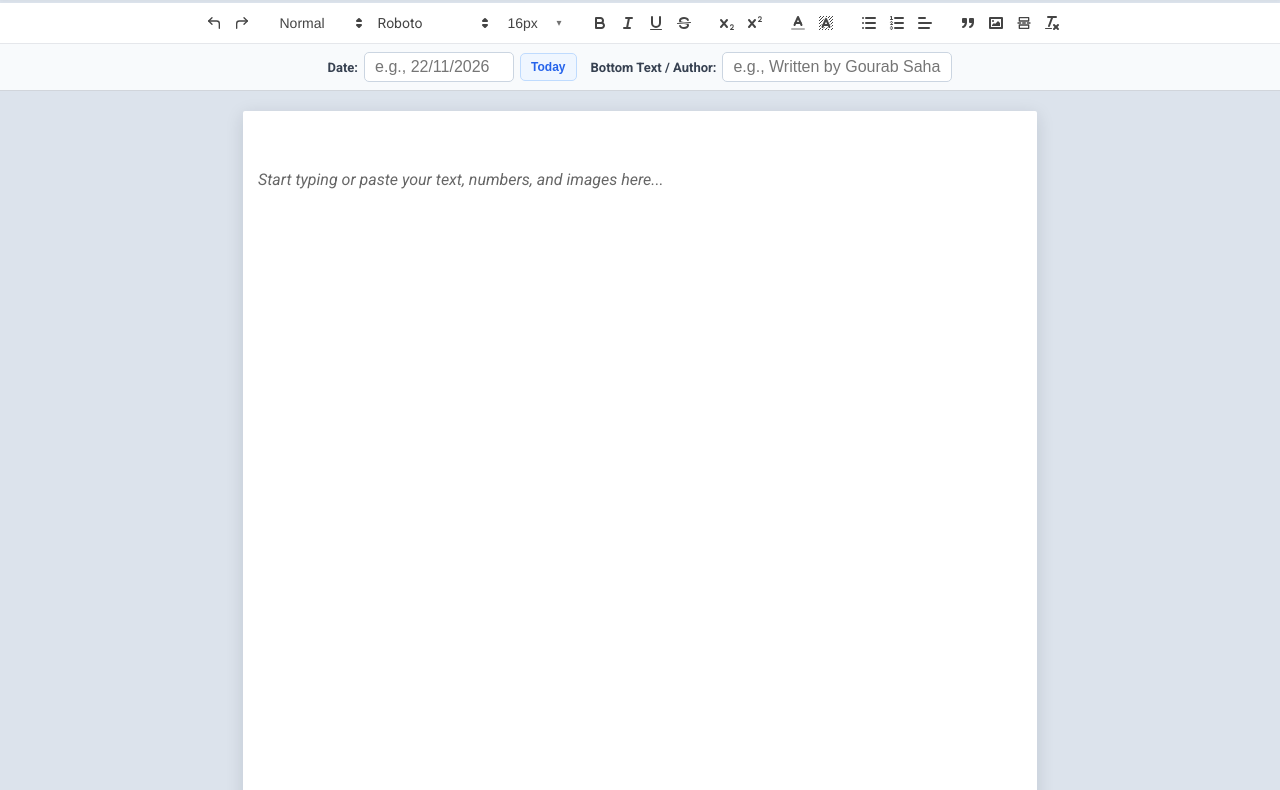
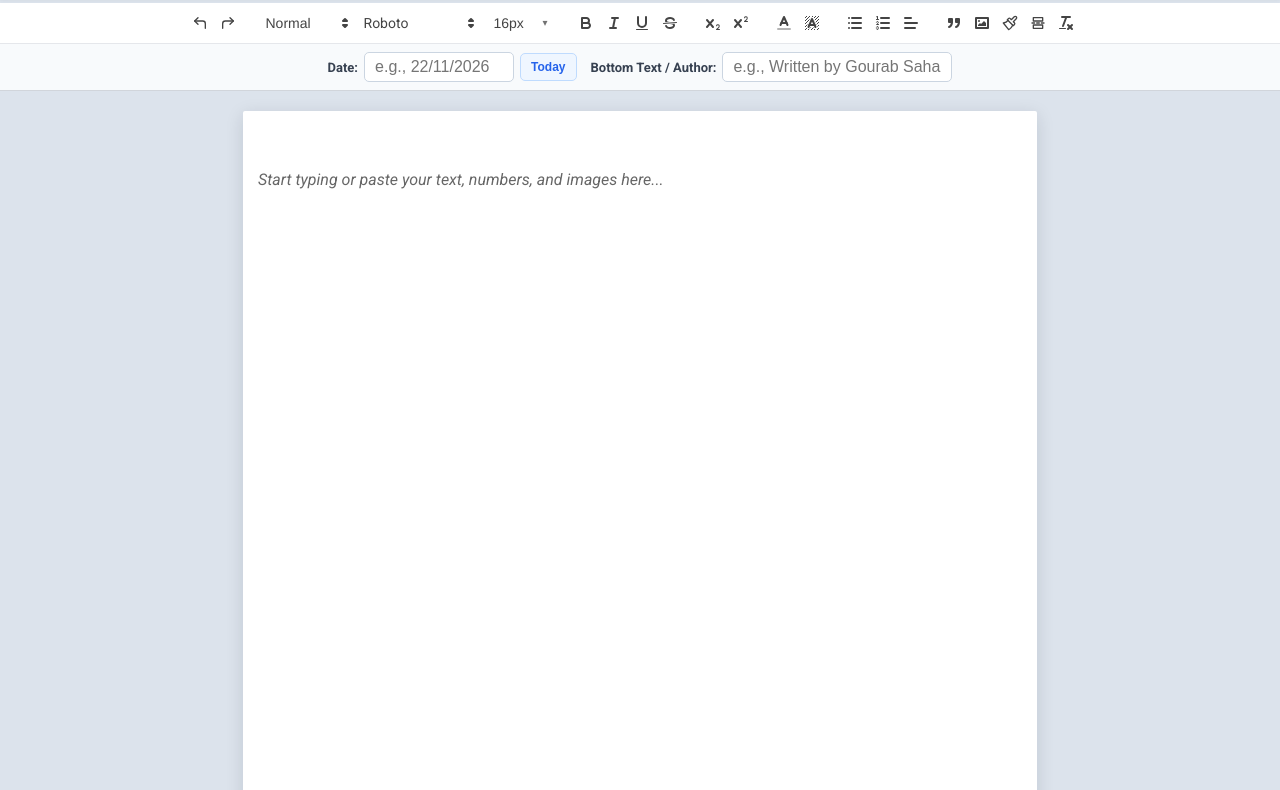
Before and after one commit to gourabs289-maker/yourdoc, a plain HTML site: page index.html in a window 1280 px wide. Shown: the part 54-844 px from the top of the page. Drawn offline with nearby package versions, Linux system fonts and the light colour scheme.

Commit message:
Update index.html
Index html

```diff
--- a/index.html
+++ b/index.html
@@ -204,5 +204,6 @@
 
   <!-- Your Script -->
   <script src="script.js"></script>
+  <script src="paint.js"></script>
 </body>
 </html>
```
